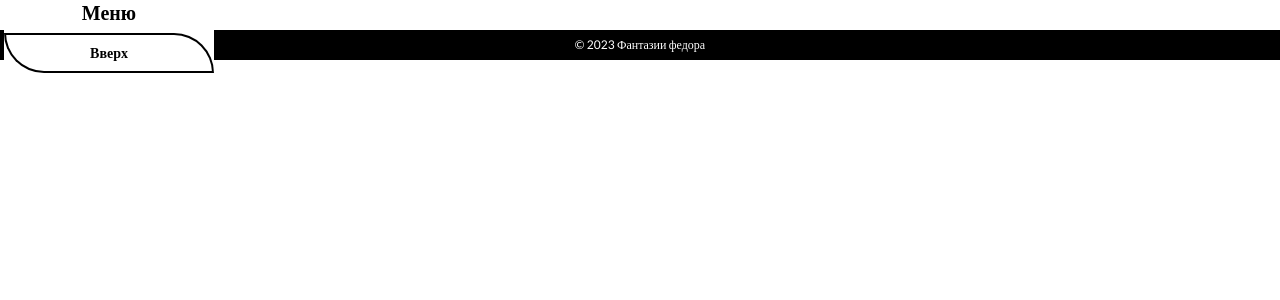
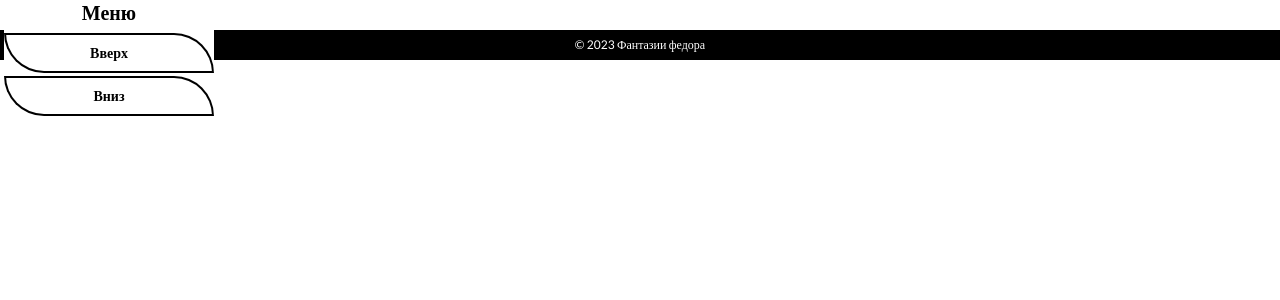
Before and after one commit to FedorSannikov1988/food_delivery_service_Flask, a Flask app: page / in a window 1280 px wide. Shown: the part 127-427 px from the top of the page. Run offline with Flask 3, Linux system fonts and the light colour scheme.

Commit message:
added a down button

```diff
--- a/app/templates/basic_template.html
+++ b/app/templates/basic_template.html
@@ -35,7 +35,7 @@
 </header>
     {% block content %}{% endblock %}
 <footer>
-    <div class="content-footer">
+    <div id="content-footer" class="content-footer">
         <p class="content-footer__text">
             © 2023 Фантазии федора
         </p>
--- a/app/templates/index.html
+++ b/app/templates/index.html
@@ -24,6 +24,13 @@
                     <a href="#logo">
                             <button class="menu-for-index__button">
                                 Вверх
+                            </button>
+                    </a>
+                </dd>
+                <dd>
+                    <a href="#content-footer">
+                            <button class="menu-for-index__button">
+                                Вниз
                             </button>
                     </a>
                 </dd>
```
